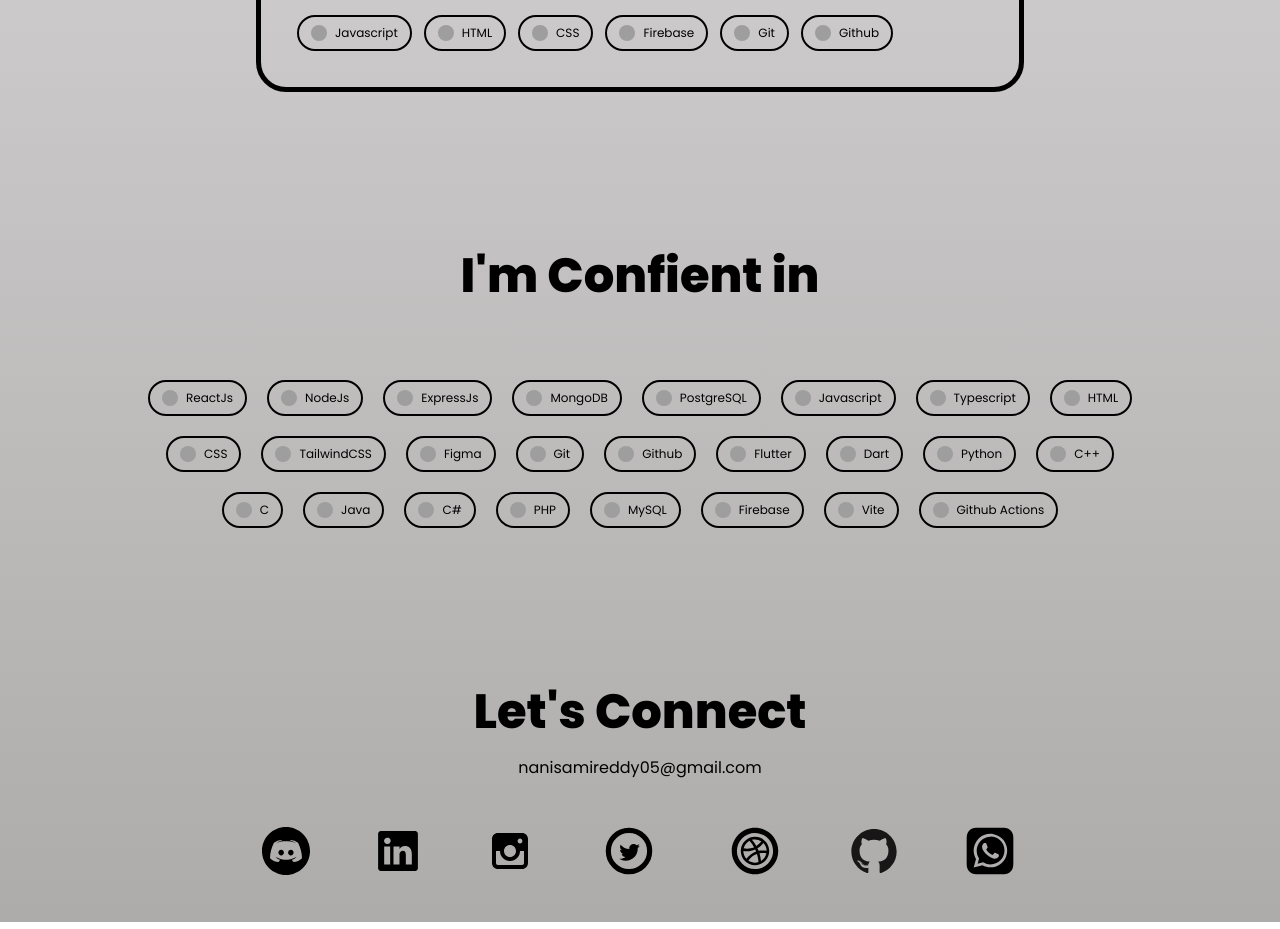
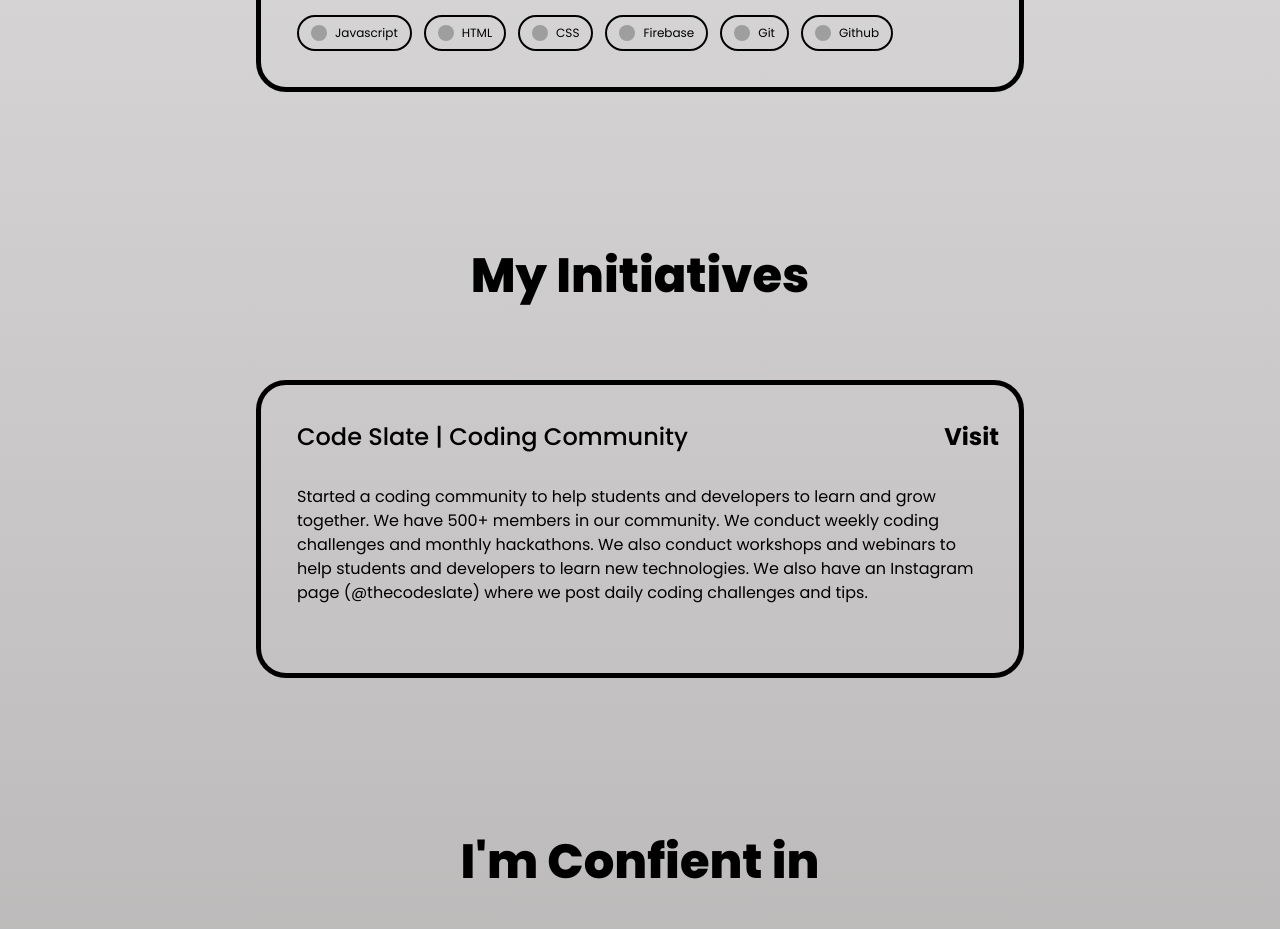
Before and after one commit to nani-samireddy/portfolio, a React (Vite) app: page / in a window 1280 px wide. Shown: the part 1620-2549 px from the top of the page. Built offline with nearby package versions, Linux system fonts and the light colour scheme; grey boxes are pictures that could not be loaded.

Commit message:
added initiatives

```diff
--- a/src/App.jsx
+++ b/src/App.jsx
@@ -1,6 +1,7 @@
 import Navbar from "./components/navbar";
 import Contact from "./views/contact";
 import Hero from "./views/hero";
+import Initives from "./views/initiatives";
 import Skills from "./views/skills";
 import Work from "./views/work";
 
@@ -10,7 +11,9 @@ function App() {
       <Navbar />
       <Hero />
       <Work />
+      <Initives />
       <Skills />
+
       <Contact />
     </div>
   );
--- a/src/components/cards/full-card.jsx
+++ b/src/components/cards/full-card.jsx
@@ -17,7 +17,8 @@ const FullCard = ({ project }) => {
       </div>
       <p className="p-4">{project.description}</p>
       <div className="p-4 flex flex-wrap gap-3">
-        {project.techUsed.map((tech) => {
+        {project.techUsed &&
+          project.techUsed.map((tech) => {
             return (
               <TechChip
                 key={tech}
--- /dev/null
+++ b/src/data/initiatives.js
@@ -0,0 +1,10 @@
+export const initiativesData = [
+    {
+        id: 1,
+        title: 'Code Slate | Coding Community',
+        description: 'Started a coding community to help students and developers to learn and grow together. We have 500+ members in our community. We conduct weekly coding challenges and monthly hackathons. We also conduct workshops and webinars to help students and developers to learn new technologies. We also have an Instagram page (@thecodeslate) where we post daily coding challenges and tips.',
+        link: 'https://instagram.com/thecodeslate',
+
+    },
+
+];
--- a/src/views/contact.jsx
+++ b/src/views/contact.jsx
@@ -4,7 +4,7 @@ const Contact = () => {
     <div id="contact">
       <MakeCenter>
         <h1 className="text-3xl lg:text-5xl font-extrabold pt-20 pb-5">
-          Let's Connect
+          Let&apos;s Connect
         </h1>
         <a href="mailto:nanisamireddy05@gmail.com">
           {" "}
@@ -15,7 +15,7 @@ const Contact = () => {
           <a
             target="_blank"
             rel="noreferrer"
-            href="https://linkedin.com/in/nani-samireddy"
+            href="https://dicord.com/users/ghosttown#6333"
           >
             <svg
               width="48"
--- /dev/null
+++ b/src/views/initiatives.jsx
@@ -0,0 +1,21 @@
+import MakeCenter from "../components/make-center";
+import FullCard from "../components/cards/full-card";
+import { initiativesData } from "../data/initiatives";
+const Initives = () => {
+  return (
+    <div id="initiatives">
+      <MakeCenter>
+        <h1 className="heading">My Initiatives</h1>
+        <div className="flex flex-col gap-10">
+          { initiativesData.map((project) => (
+            <>
+              <FullCard project={project} />{" "}
+            </>
+          ))}
+        </div>
+      </MakeCenter>
+    </div>
+  );
+};
+
+export default Initives;
```
Lines whose indentation alone changed are shown as unchanged.
